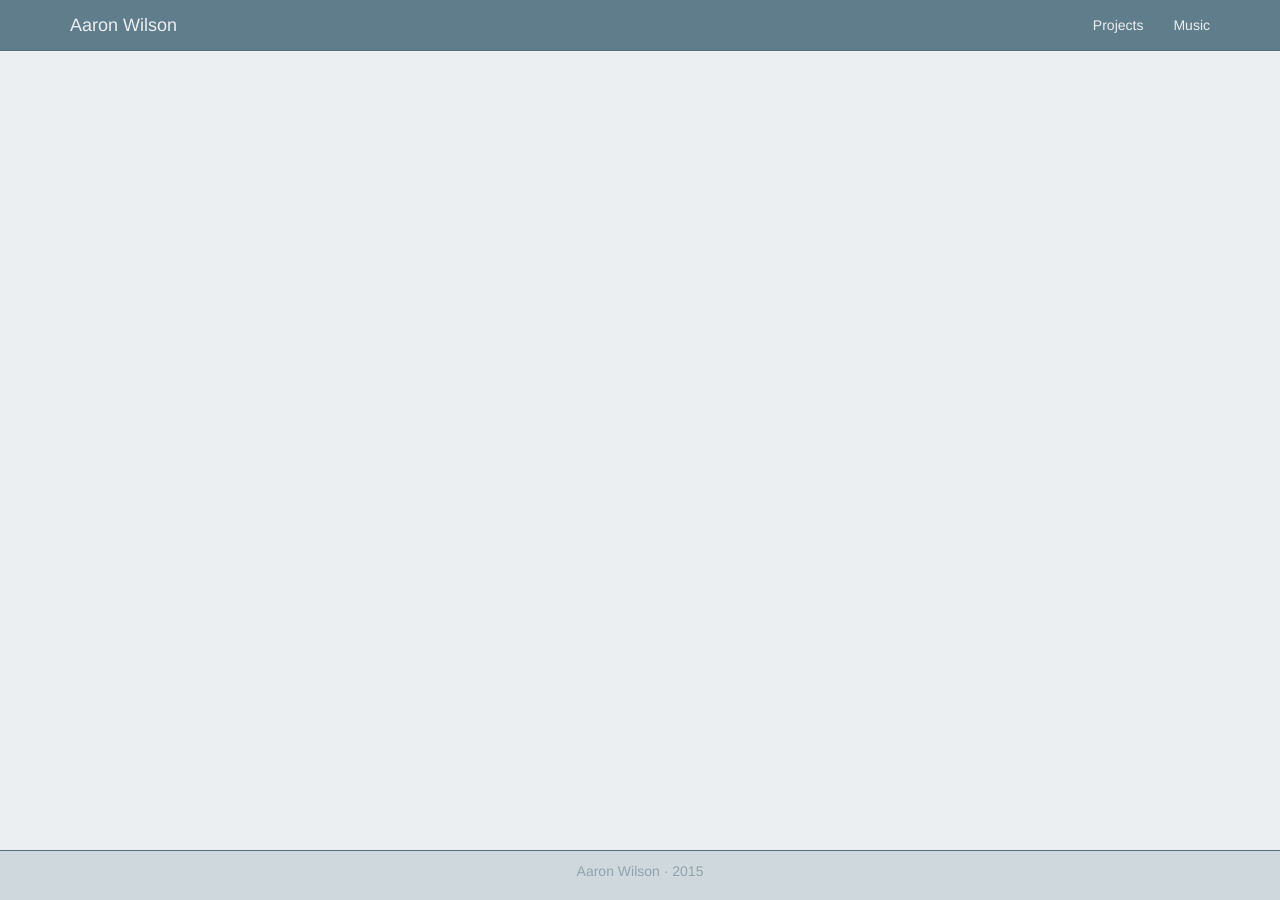
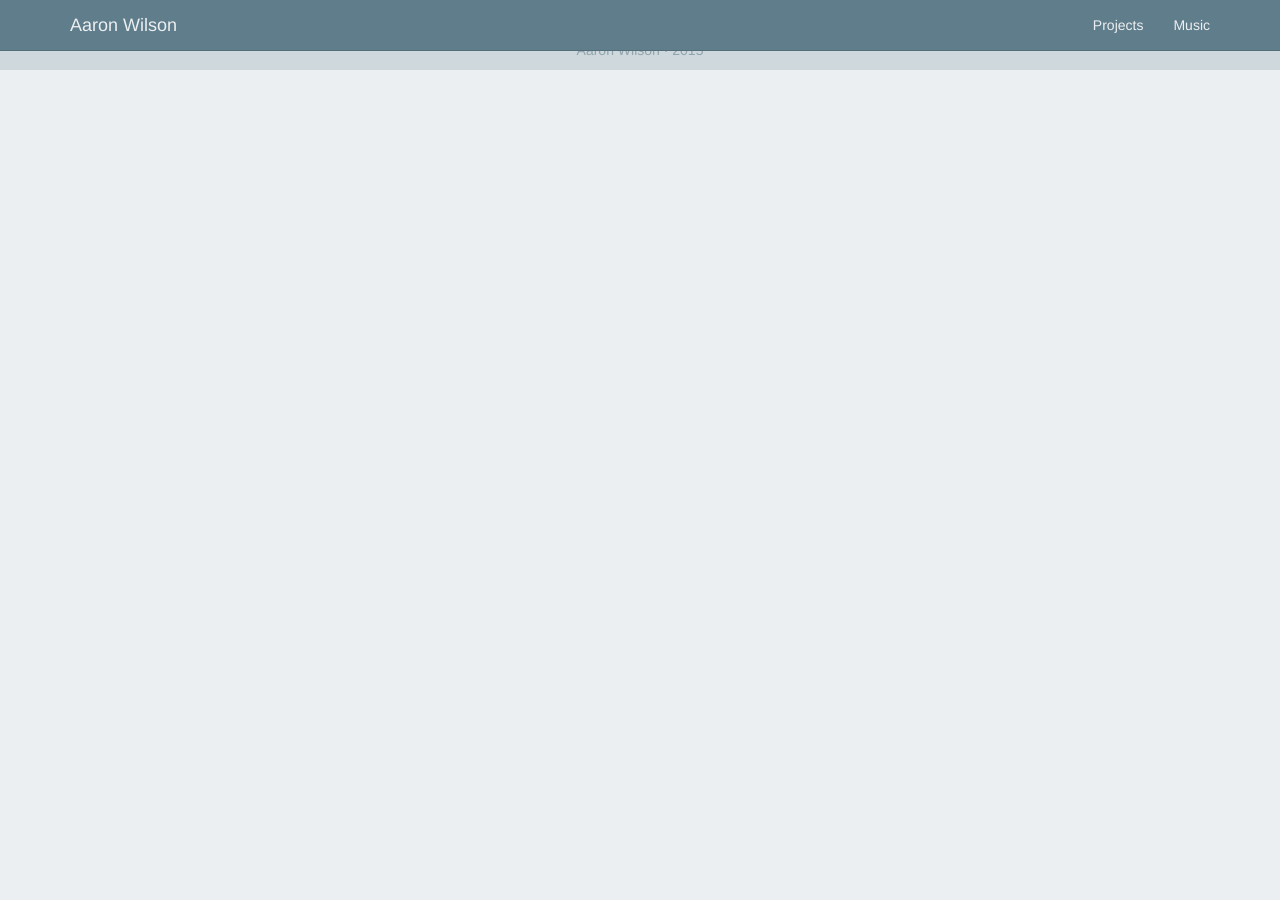
Before and after one commit to aarontwf/limebyte.github.io, a Jekyll site: the page built from index.html, in a window 1280 px wide and 900 px high. Built offline with Jekyll 4.4.1, drawn with Linux system fonts in a browser that asks for light colours; nearby versions of some CDN libraries; the list of posts is cut into pages by our own code.

Commit message:
Test footer v2

```diff
--- a/_includes/footer.html
+++ b/_includes/footer.html
@@ -1,4 +1,4 @@
-<div class="navbar navbar-default navbar-fixed-bottom footer">
+<div class="footer">
     <div class="container">
         <p class="text-center">Aaron Wilson &middot; 2015</p>
     </div>
--- a/assets/css/theme.css
+++ b/assets/css/theme.css
@@ -1,6 +1,17 @@
 body {
     background: #ECEFF1;
+}
+
+html, body {
+    height: 100%;
+}
+
+.wrapper>.container {
+    min-height: 100%;
+    height: auto !important;
+    height: 100%;
     margin-top: 70px;
+    margin-bottom: -40px;
 }
 
 .navbar-default {
@@ -86,8 +97,6 @@
 
 
 .footer {
-    position: absolute;
-    bottom: 0;
     width: 100%;
     height: 40px;
     line-height: 40px;
```
